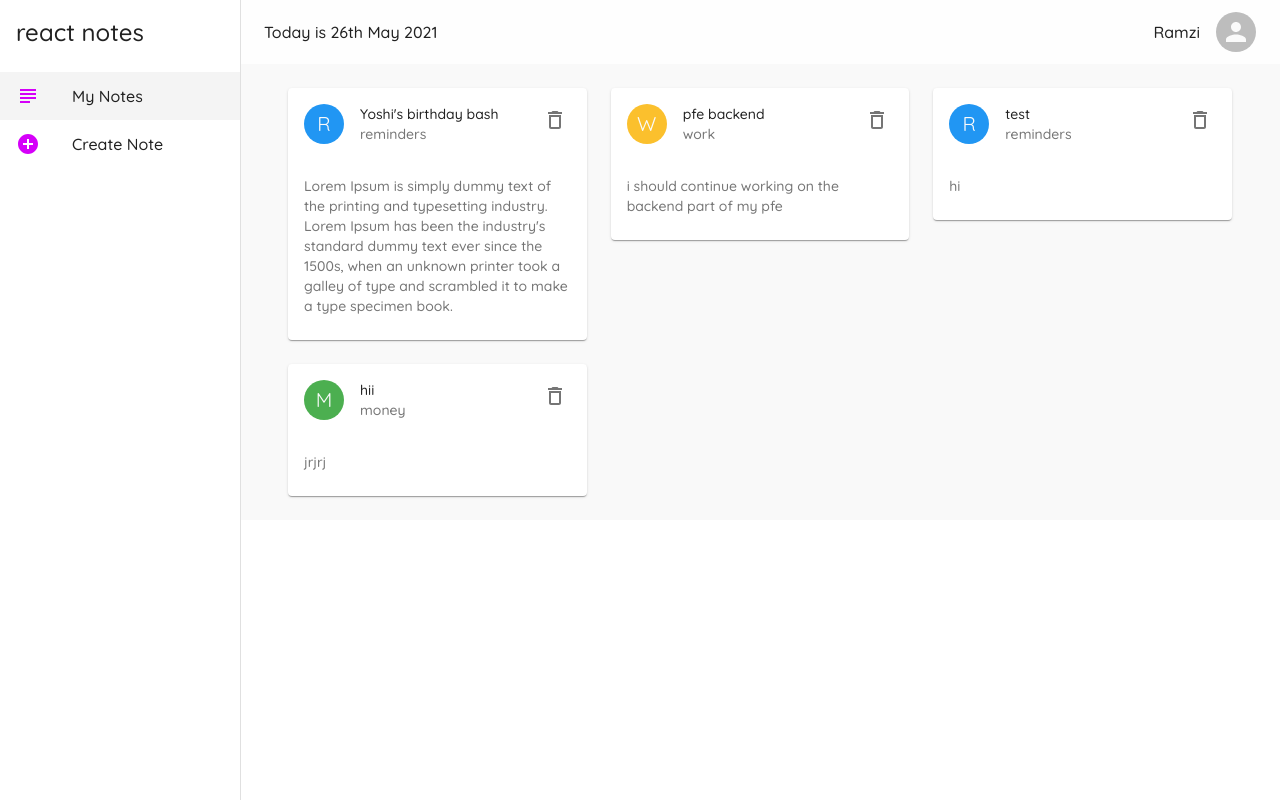
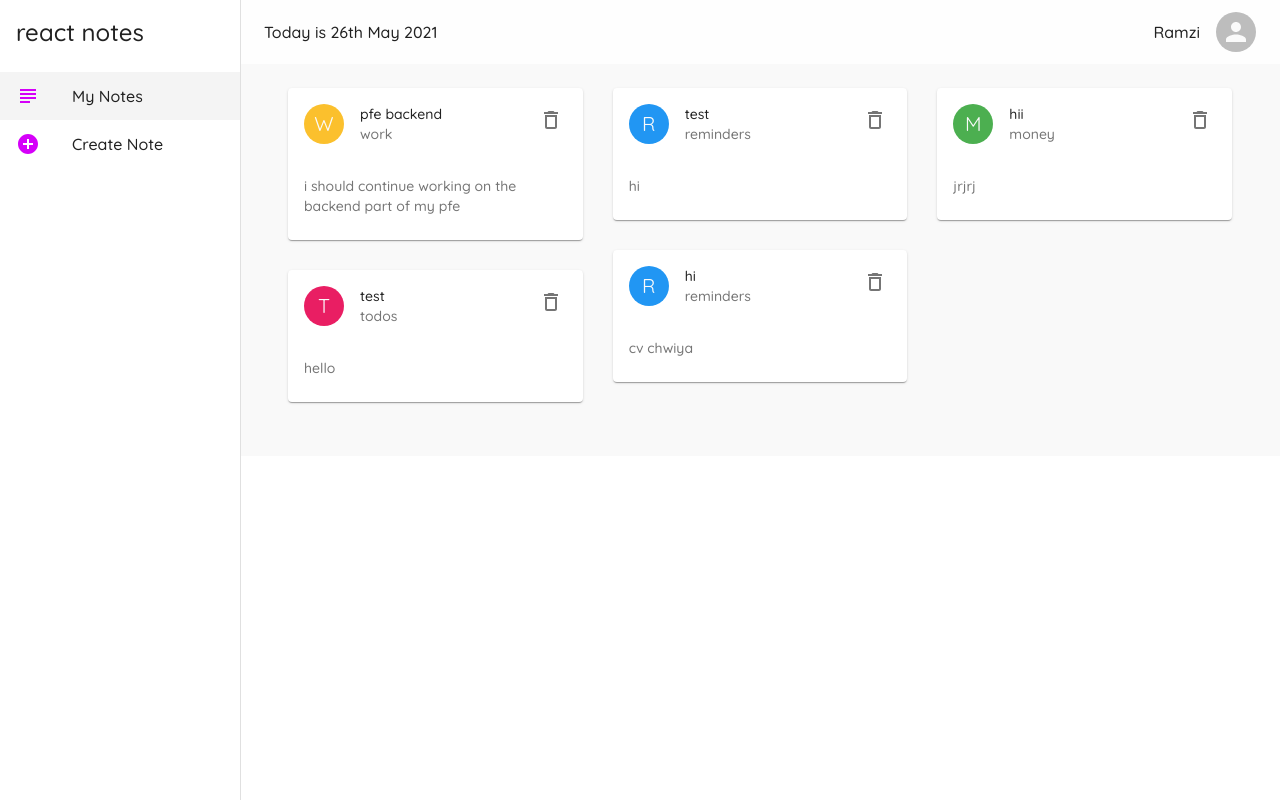
Before and after one commit to ramzimah/react-notesApp, a React (Create React App) app: page / in a window 1280 px wide. Built offline with nearby package versions, Linux system fonts and the light colour scheme; data requests are answered from the project's data file.

Commit message:
using react  masonry css

```diff
--- a/data/db.json
+++ b/data/db.json
@@ -1,11 +1,5 @@
 {
   "notes": [
-    {
-      "title": "Yoshi's birthday bash",
-      "details": "Lorem Ipsum is simply dummy text of the printing and typesetting industry. Lorem Ipsum has been the industry's standard dummy text ever since the 1500s, when an unknown printer took a galley of type and scrambled it to make a type specimen book.",
-      "category": "reminders",
-      "id": 1
-    },
     {
       "title": "pfe backend",
       "details": "i should continue working on the backend part of my pfe",
@@ -23,6 +17,18 @@
       "details": "jrjrj",
       "category": "money",
       "id": 4
+    },
+    {
+      "title": "test",
+      "details": "hello",
+      "category": "todos",
+      "id": 5
+    },
+    {
+      "title": "hi",
+      "details": "cv chwiya",
+      "category": "reminders",
+      "id": 6
     }
   ]
 }
--- a/package.json
+++ b/package.json
@@ -12,6 +12,7 @@
     "json-server": "^0.16.3",
     "react": "^17.0.1",
     "react-dom": "^17.0.1",
+    "react-masonry-css": "^1.0.16",
     "react-router-dom": "^5.2.0",
     "react-scripts": "4.0.2",
     "web-vitals": "^1.1.0"
--- a/src/components/Layout.js
+++ b/src/components/Layout.js
@@ -11,6 +11,7 @@ import AppBar from "@material-ui/core/AppBar";
 import ToolBar from "@material-ui/core/ToolBar";
 import Avatar from "@material-ui/core/Avatar";
 import { format } from "date-fns";
+
 const drawerWidth = 240;
 const useStyles = makeStyles((theme) => {
   return {
--- a/src/index.css
+++ b/src/index.css
@@ -5,3 +5,21 @@ body {
   -webkit-font-smoothing: antialiased;
   -moz-osx-font-smoothing: grayscale;
 }
+.my-masonry-grid {
+  display: -webkit-box; /* Not needed if autoprefixing */
+  display: -ms-flexbox; /* Not needed if autoprefixing */
+  display: flex;
+  margin-left: -30px; /* gutter size offset */
+  width: auto;
+}
+.my-masonry-grid_column {
+  padding-left: 30px; /* gutter size */
+  background-clip: padding-box;
+}
+
+/* Style your items */
+.my-masonry-grid_column > div {
+  /* change div to reference your elements you put in <Masonry> */
+
+  margin-bottom: 30px;
+}
--- a/src/pages/Notes.js
+++ b/src/pages/Notes.js
@@ -3,6 +3,7 @@ import Grid from "@material-ui/core/Grid";
 import Paper from "@material-ui/core/Paper";
 import { Container } from "@material-ui/core";
 import NoteCard from "../components/NoteCard";
+import Masonry from "react-masonry-css";
 export default function Notes() {
   const [notes, setNotes] = useState([]);
 
@@ -18,15 +19,24 @@ export default function Notes() {
     const newNotes = notes.filter((note) => note.id != id);
     setNotes(newNotes);
   };
+  const breakpoints = {
+    default: 3,
+    1100: 2,
+    700: 1,
+  };
   return (
     <Container>
-      <Grid container spacing={3}>
+      <Masonry
+        breakpointCols={breakpoints}
+        className="my-masonry-grid"
+        columnClassName="my-masonry-grid_column"
+      >
         {notes.map((note) => (
-          <Grid item key={note.id} xs={12} md={6} lg={4}>
+          <div key={note.id}>
             <NoteCard note={note} handleDelete={handleDelete} />
-          </Grid>
+          </div>
         ))}
-      </Grid>
+      </Masonry>
     </Container>
   );
 }
```
Also changed, not shown: 1 other file (tests, documents, lock files or other folders).
